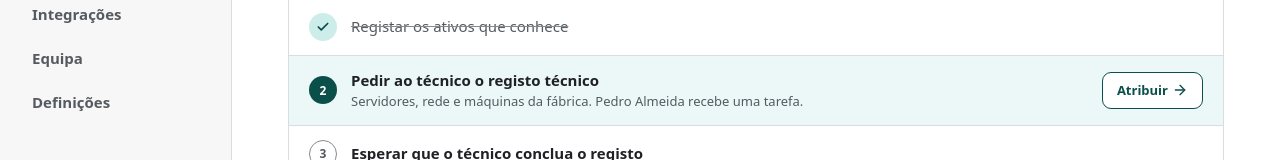
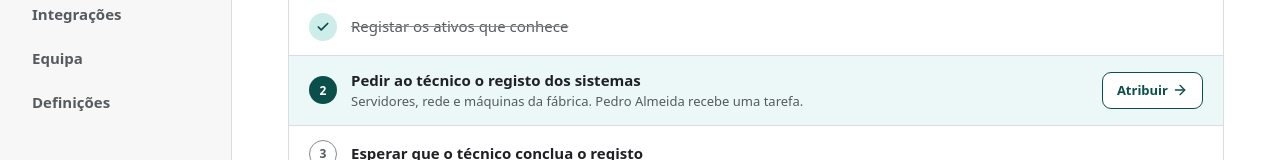
Before and after one commit to PEI-aLinha/frontend-prototype, a React (Vite) app: page /org/componentes-agueda/inicio in a window 1280 px wide. Shown: the part 390-550 px from the top of the page. Built offline with nearby package versions, Linux system fonts and the light colour scheme.

Commit message:
fix(copy): home step names the systems, not 'técnico' twice

```diff
--- a/src/features/home/HomePage.tsx
+++ b/src/features/home/HomePage.tsx
@@ -61,7 +61,7 @@ export function HomePage() {
   const steps = [
     { label: 'Registar os ativos que conhece', hint: 'Programas e serviços do dia a dia: ERP, email, portáteis.', done: (assets.data?.length ?? 0) > 0, to: `${base}/ativos?novo=1`, cta: 'Adicionar ativo' },
     ...(analyst || assetTask ? [] : [{ label: 'Convidar o técnico de informática', hint: 'Quem trata dos servidores e da rede. Recebe um convite por email e só vê o que lhe pedir.', done: false, to: `${base}/equipa?convidar=1`, cta: 'Convidar' }]),
-    { label: 'Pedir ao técnico o registo técnico', hint: `Servidores, rede e máquinas da fábrica.${analyst ? ` ${analyst.name} recebe uma tarefa.` : ''}`, done: !!assetTask, to: `${base}/ativos?atribuir=1`, cta: 'Atribuir' },
+    { label: 'Pedir ao técnico o registo dos sistemas', hint: `Servidores, rede e máquinas da fábrica.${analyst ? ` ${analyst.name} recebe uma tarefa.` : ''}`, done: !!assetTask, to: `${base}/ativos?atribuir=1`, cta: 'Atribuir' },
     { label: 'Esperar que o técnico conclua o registo', hint: assetTask ? `${assetTask.dueDate ? `Prazo: ${assetTask.dueDate.split('-').reverse().slice(0, 2).join('/')}. ` : ''}Recebe uma notificação quando o registo estiver concluído.` : undefined, done: inventoryDone, to: `${base}/ativos`, cta: 'Ver inventário' },
     { label: 'Terminar e submeter a avaliação', hint: 'O questionário de maturidade NIS2 + RGPD.', done: submitted, to: `${base}/avaliacao`, cta: 'Continuar' },
     { label: 'A consultora valida resultados, roadmap e riscos', hint: 'Não precisa de fazer nada: é avisado quando terminar.', done: !!validated },
```
